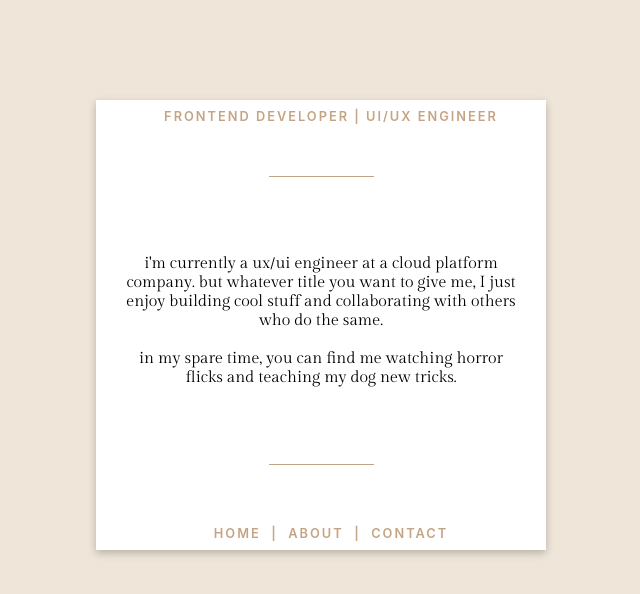
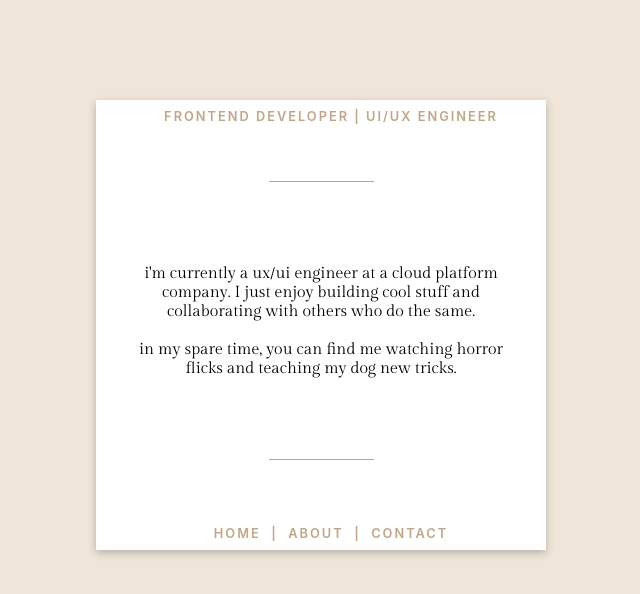
Before and after one commit to ablizben/my-portfolio, a React (Create React App) app: page / in a window 1280 px wide. Both pictures are taken after a click on the element "ABOUT". Shown: the top 594 px of the page, without its empty margins (319-959 px from the left). Built offline with nearby package versions, Linux system fonts and the light colour scheme.

Commit message:
editing text in about me

```diff
--- a/src/Components/AboutMe.js
+++ b/src/Components/AboutMe.js
@@ -5,7 +5,7 @@ const AboutMe = () => {
     return (
         <div>
             <div className="aboutme-summary">
-                i'm currently a ux/ui engineer at a cloud platform company. but whatever title you want to give me, I just enjoy building cool stuff and collaborating with others who do the same.
+                i'm currently a ux/ui engineer at a cloud platform company. I just enjoy building cool stuff and collaborating with others who do the same.
                 <br />
                 <br />
                 in my spare time, you can find me watching horror flicks and teaching my dog new tricks.
```
